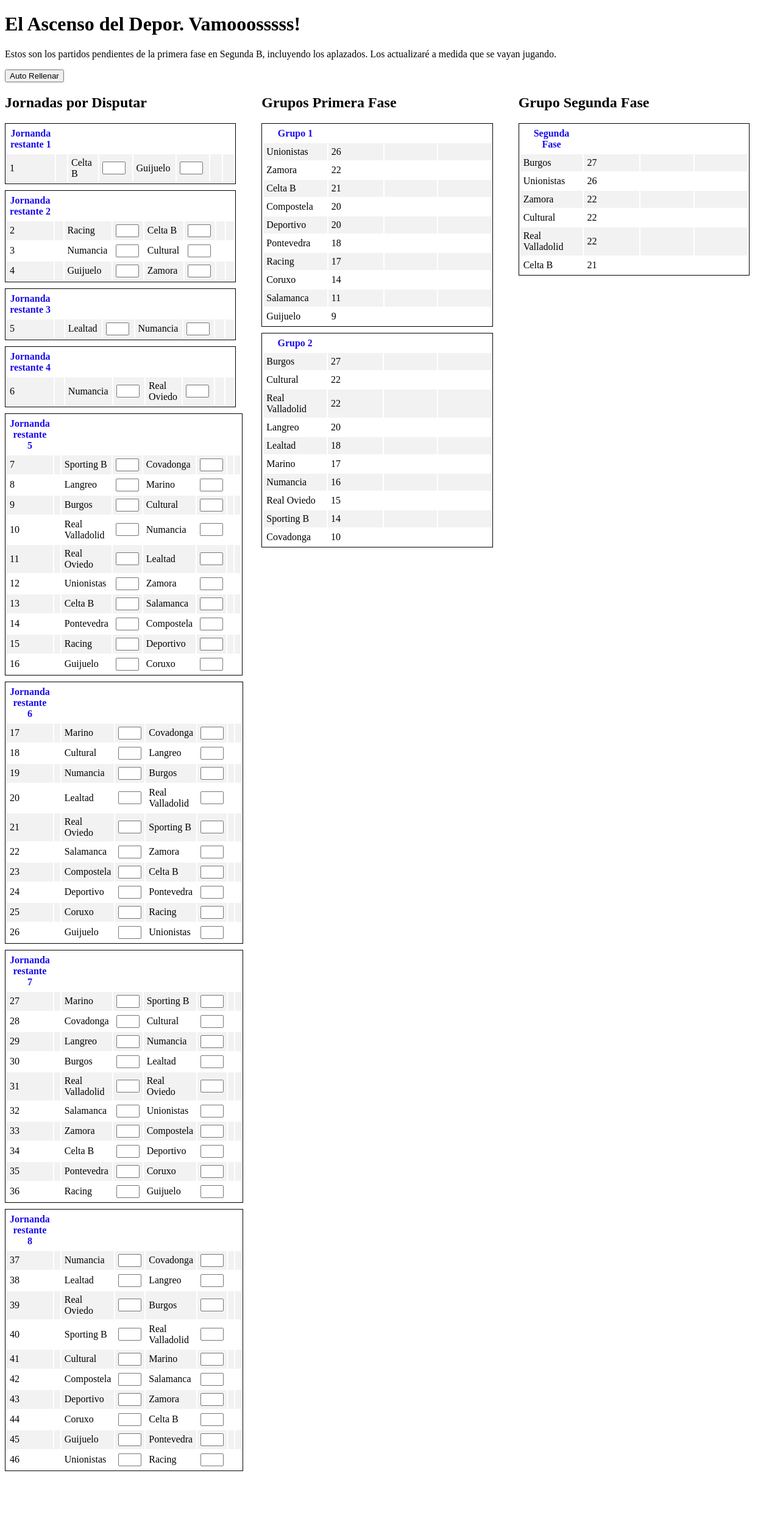
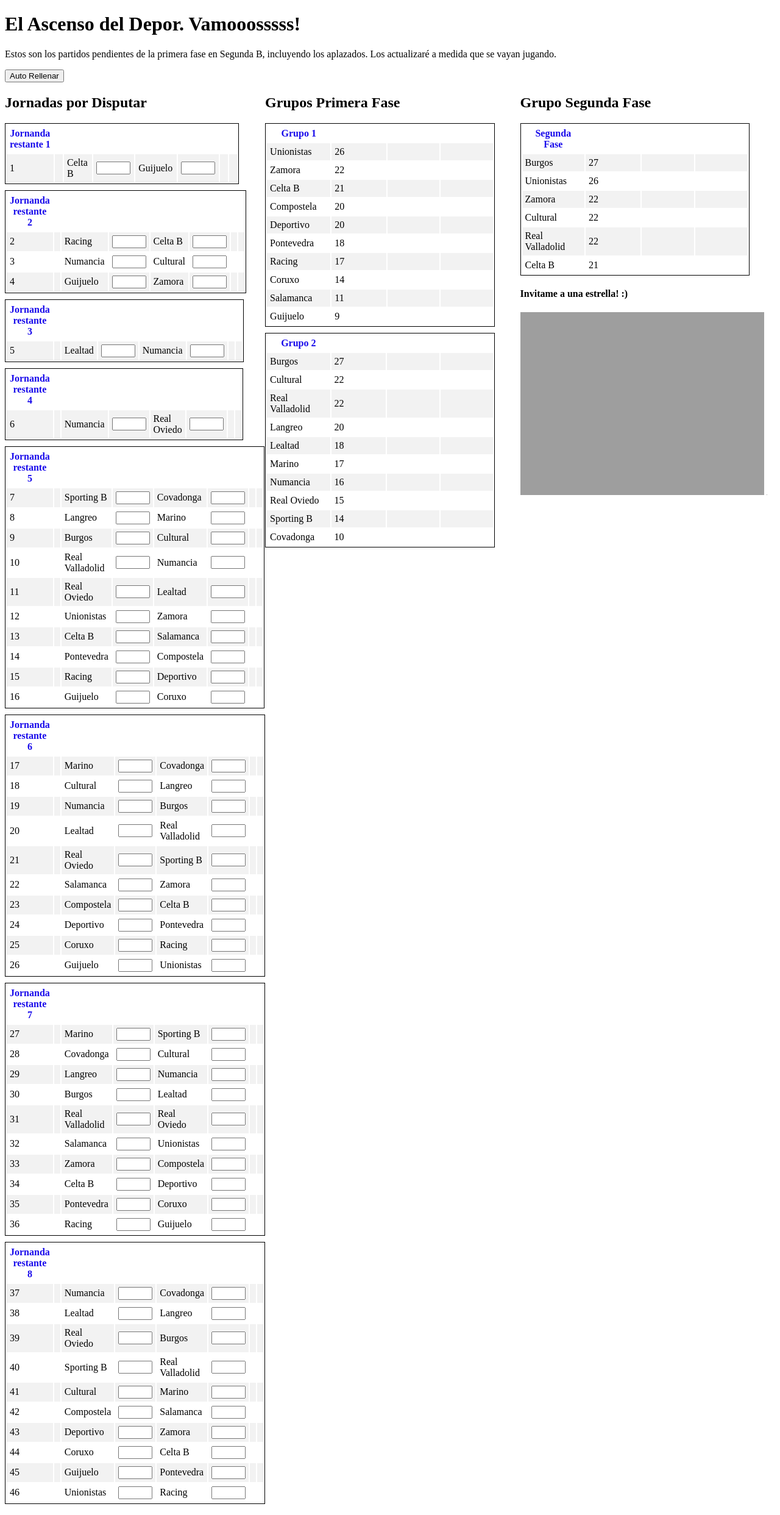
Before and after one commit to FranLeston/ascenso, a PHP site: page / in a window 1280 px wide. Shown: the whole page at 61% size. Before the commit the page ends 2413 px from the top, so only its background shows below. Run offline with PHP 8.4, Linux system fonts and the light colour scheme; grey boxes are pictures that could not be loaded.

Commit message:
heroku trick

```diff
--- a/index.html
+++ b/index.html
@@ -42,6 +42,37 @@
       <div class="main3">
         <h2>Grupo Segunda Fase</h2>
         <div class="groups" id="second-group"></div>
+        <div class="donate">
+          <h4>Invitame a una estrella! :)</h4>
+          <form
+            action="https://www.paypal.com/donate"
+            method="post"
+            target="_top"
+          >
+            <input
+              class="paypal"
+              type="hidden"
+              name="hosted_button_id"
+              value="GLYUVB2RVVPPJ"
+            />
+            <input
+              class="paypal"
+              type="image"
+              src="https://www.paypalobjects.com/es_ES/ES/i/btn/btn_donateCC_LG.gif"
+              border="0"
+              name="submit"
+              title="PayPal - The safer, easier way to pay online!"
+              alt="Donate with PayPal button"
+            />
+            <img
+              alt=""
+              border="0"
+              src="https://www.paypal.com/es_ES/i/scr/pixel.gif"
+              width="1"
+              height="1"
+            />
+          </form>
+        </div>
         <div class="ad"></div>
       </div>
     </div>
--- a/style.css
+++ b/style.css
@@ -9,9 +9,6 @@ td {
   width: 100px;
 }
 
-input {
-  width: 30px;
-}
 tr:nth-child(even) {
   background-color: #f2f2f2;
 }
```
